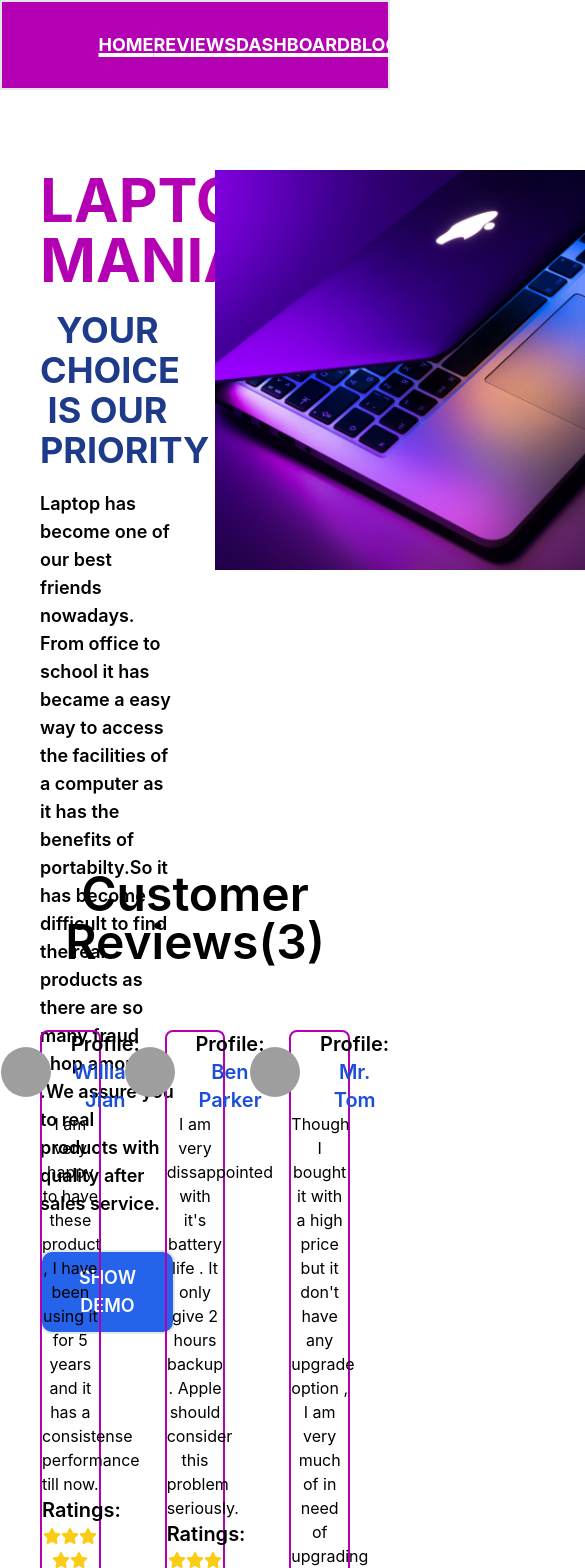
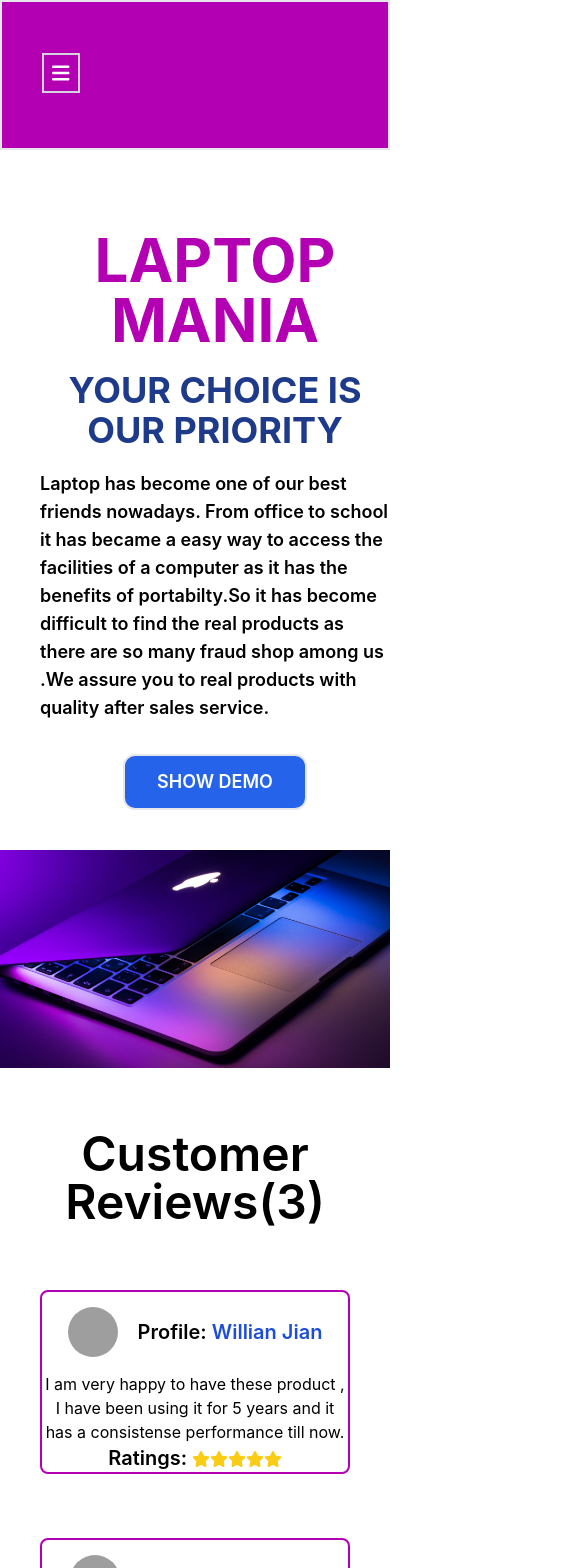
Before and after one commit to shihabsararrafid/product-analysis, a React (Create React App) app: page / in a window 390 px wide. Shown: the top 1568 px of the page, 585 px wide, since content can reach past the window. Built offline with nearby package versions, Linux system fonts and the light colour scheme; grey boxes are pictures that could not be loaded.

Commit message:
responsive done

```diff
--- a/package.json
+++ b/package.json
@@ -13,6 +13,7 @@
     "react-dom": "^18.0.0",
     "react-router-dom": "^6.3.0",
     "react-scripts": "5.0.0",
+    "recharts": "^2.1.9",
     "web-vitals": "^2.1.4"
   },
   "scripts": {
--- a/src/Components/Header/Header.js
+++ b/src/Components/Header/Header.js
@@ -1,12 +1,21 @@
-import React from 'react';
+import { faBars, faCross, faMultiply } from '@fortawesome/free-solid-svg-icons';
+import { FontAwesomeIcon } from '@fortawesome/react-fontawesome';
+import React, { useState } from 'react';
 import Customlink from '../CustomLink/Customlink';
 
 
 
 const Header = () => {
+    const [open, setOpen] = useState(false);
     return (
-        <div className='w-full m-0 bg-[#b300b3] h-[90px] border-2 flex items-center justify-center'>
-            <nav className='w-[50%]  text-white flex justify-around uppercase text-lg font-bold'>
+        <div className='w-full px-10 m-0 bg-[#b300b3] h-[150px] lg:h-[90px] border-2 flex items-center justify-between'>
+            <div onClick={() => setOpen(!open)}>
+                {
+                    !open ? <FontAwesomeIcon className='text-left text-xl lg:hidden border-2 border-gray-300 p-2 text-white' icon={faBars}></FontAwesomeIcon> : <FontAwesomeIcon className='text-left text-xl lg:hidden border-2 border-gray-300 p-2 text-white' icon={faMultiply}></FontAwesomeIcon>
+                }
+            </div>
+
+            <nav className={`w-[50%]  text-white ${open ? 'block ' : 'hidden'}  lg:ml-[450px] text-center lg:flex lg:justify-around uppercase text-lg font-bold items-center`}>
 
 
                 <Customlink className='underline decoration-4 hover:decoration-[#000066] decoration-white hover:text-[#0000CD]' to="/home">Home</Customlink>
--- a/src/Components/Home/Home.js
+++ b/src/Components/Home/Home.js
@@ -5,7 +5,7 @@ import img from './dmitry-chernyshov-mP7aPSUm7aE-unsplash.jpg';
 const Home = () => {
     return (
         <div>
-            <div className='grid grid-cols-2 mt-[80px] h-[700px] gap-10 justify-center'>
+            <div className='grid lg:grid-cols-2 mb-[200px] mt-[80px]  h-[700px] gap-10 justify-center'>
                 {/* Banner right */}
                 <div className='ml-10'>
                     <h1 className='text-6xl mb-5 uppercase text-[#B300B3] font-bold'>
@@ -18,8 +18,8 @@ const Home = () => {
 
                 </div>
                 {/* banner left picture */}
-                <div className=' w-[500px] h-[650px]'>
-                    <img src={img} alt="" />
+                <div className=' w-[100%]  mx-auto h-[70%] object-cover'>
+                    <img className='w-full h-full' src={img} alt="" />
                 </div>
 
             </div>
--- a/src/Components/ReviewHome/ReviewHome.js
+++ b/src/Components/ReviewHome/ReviewHome.js
@@ -9,7 +9,7 @@ const ReviewHome = () => {
     return (
         <div className='mb-10'>
             <h1 className='text-5xl font-semibold'>Customer Reviews(3)</h1>
-            <div className='grid grid-cols-3 gap-16 my-16 mx-10'>
+            <div className='grid md:grid-cols-2 lg:grid-cols-3 gap-16 my-16 mx-10'>
                 {
                     newReview.map(item => <SingReview key={item.id} review={item}></SingReview>)
                 }
--- a/src/Components/Reviews/Review.js
+++ b/src/Components/Reviews/Review.js
@@ -6,7 +6,7 @@ import SingReview from '../SingReview/SingReview';
 const Review = () => {
     const [review, setReview] = ShowReview();
     return (
-        <div className='grid grid-cols-2 gap-10 mt-20 mb-10 mx-5'>
+        <div className='grid lg:grid-cols-2 gap-10 mt-20 mb-10 mx-5'>
             {
                 review.map(item => <SingReview key={item.id} review={item}></SingReview>)
             }
```
Also changed, not shown: public/data.json (added, +38 -0 lines), 1 other file (tests, documents, lock files or other folders).
